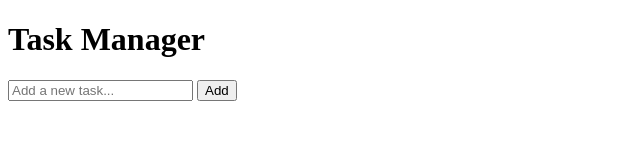
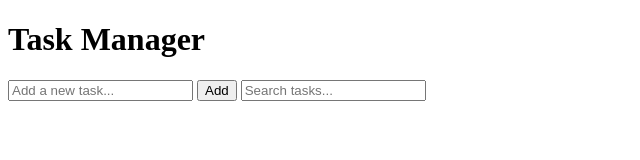
Before and after one commit to mitra-gh/static-task-manager, a plain HTML site: page index.html in a window 1280 px wide. Shown: the whole page, without its empty margins (0-640 px from the left). Drawn offline with Linux system fonts and the light colour scheme.

Commit message:
feat: add search input markup

```diff
--- a/index.html
+++ b/index.html
@@ -17,6 +17,7 @@
           required
         />
         <button type="submit">Add</button>
+        <input type="text" id="search-input" placeholder="Search tasks..." />
       </form>
       <ul id="task-list"></ul>
     </main>
```
